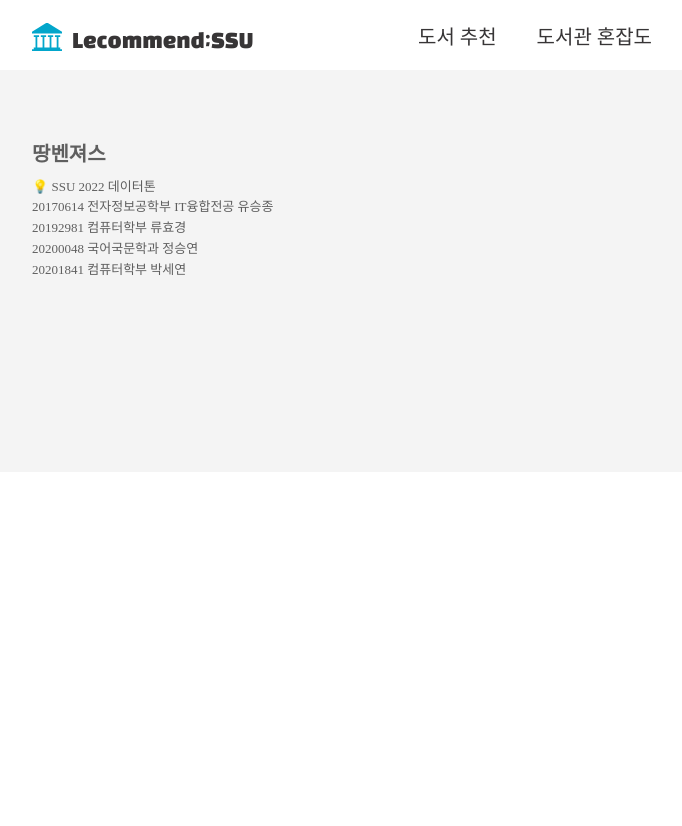
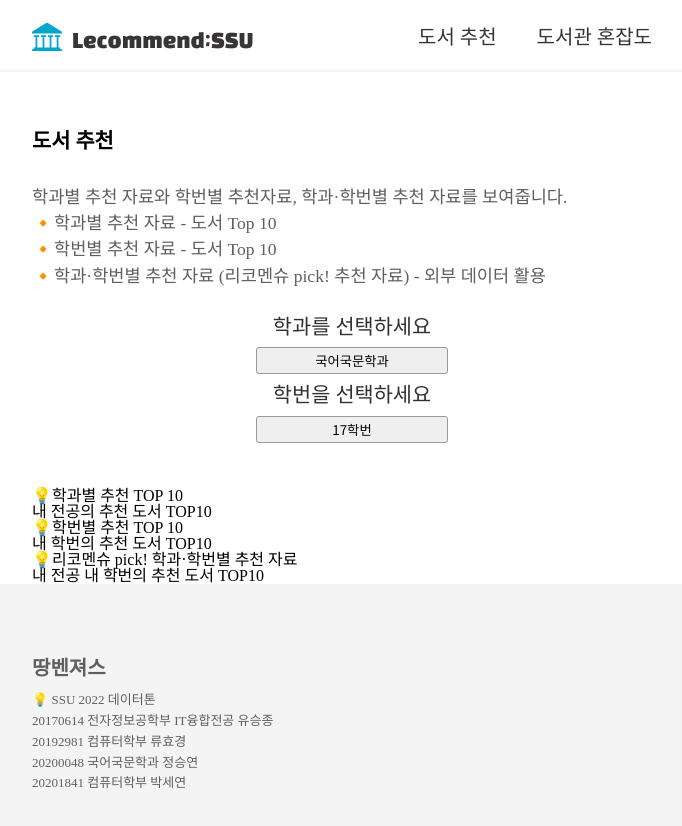
Before and after one commit to seyxxn/lecommendSSU, a React (Create React App) app in the folder lecommend-ssu/: page /recommend in a window 1280 px wide. Shown: the top 826 px of the page, without its empty margins (288-970 px from the left). Before the commit the page ends 800 px from the top, so only its background shows below. Built offline with nearby package versions, Linux system fonts and the light colour scheme.

Commit message:
추천 도서 서비스 페이지

```diff
--- a/lecommend-ssu/src/App.css
+++ b/lecommend-ssu/src/App.css
@@ -392,6 +392,22 @@ BUTTON
   margin: 10px;
 }
 
+/* 셀렉트 박스 */
+select {
+  width: 15vw;
+  padding: 5px;
+  margin: 5px;
+  border: 1px solid #999;
+  border-radius: 3px;
+  -webkit-appearance: none;
+  -moz-appearance: none;
+  appearance: none;
+  text-align: center;
+}
+select::-ms-expand {
+  display: none;
+}
+
 /* 화면 축소 */
 @media screen and (max-width: 1030px) {
   .icon {
--- /dev/null
+++ b/lecommend-ssu/src/asserts/recommendList.jsx
@@ -0,0 +1,40 @@
+export const majorList = [
+  "국어국문학과",
+  "컴퓨터학부",
+  "전자정보공학부 IT융합전공",
+];
+
+export const gradeList = ["17학번", "18학번", "19학번", "20학번"];
+
+// 학과별 추천 리스트
+export const byMajorList = [
+  {
+    major: "국어국문학과",
+    bookList: ["국문추천1위", "국문2위", "국문3위"],
+  },
+  {
+    major: "컴퓨터학부",
+    bookList: ["컴추천1위", "컴추천2위", "컴추천3위"],
+  },
+  {
+    major: "전자정보공학부 IT융합전공",
+    bookList: ["전전공1위", "전전공2위", "전전공3위"],
+  },
+];
+
+// 학번별 추천 리스트
+export const byGradeList = [
+  { grade: "17학번", bookList: ["17-1위", "17-2위", "17-3위"] },
+  { grade: "18학번", bookList: ["18-1위", "18-2위", "18-3위"] },
+  { grade: "19학번", bookList: ["19-1위", "19-2위", "19-3위"] },
+  { grade: "20학번", bookList: ["20-1위", "20-2위", "20-3위"] },
+];
+
+// 외부데이터 활용한
+export const byMajorAndGradeList = [
+  {
+    major: "국어국문학과",
+    grade: "17학번",
+    bookList: ["리코멘슈픽1", "리코멘슈픽2", "리코멘슈픽3", "리코멘슈픽4"],
+  },
+];
--- a/lecommend-ssu/src/pages/Recommend.jsx
+++ b/lecommend-ssu/src/pages/Recommend.jsx
@@ -1,6 +1,101 @@
-import React from "react";
+import React, { useState } from "react";
+import {
+  majorList,
+  gradeList,
+  byMajorList,
+  byGradeList,
+  byMajorAndGradeList,
+} from "../asserts/recommendList";
 
 function Recommend() {
-  return <></>;
+  const [selectedMajor, setSelectedMajor] = useState("내 전공");
+  const [selectedGrade, setSelectedGrade] = useState("내 학번");
+
+  const handleMajorClick = (item) => {
+    setSelectedMajor(item);
+  };
+
+  const handleGradeClick = (item) => {
+    setSelectedGrade(item);
+  };
+  return (
+    <div className="main">
+      <div className="intro">도서 추천</div>
+      <div className="subIntro">
+        학과별 추천 자료와 학번별 추천자료, 학과·학번별 추천 자료를 보여줍니다.
+        <br></br>
+        🔸학과별 추천 자료 - 도서 Top 10<br></br>
+        🔸학번별 추천 자료 - 도서 Top 10<br></br>
+        🔸학과·학번별 추천 자료 (리코멘슈 pick! 추천 자료) - 외부 데이터 활용
+        <br></br>
+      </div>
+      <div className="content">
+        <div className="content-title">
+          학과를 선택하세요<br></br>
+          <select
+            value={selectedMajor}
+            onChange={(item) => handleMajorClick(item.target.value)}
+          >
+            {majorList.map((item) => (
+              <option>{item}</option>
+            ))}
+          </select>
+        </div>
+        <div className="content-title">
+          학번을 선택하세요<br></br>
+          <select
+            value={selectedGrade}
+            onChange={(item) => handleGradeClick(item.target.value)}
+          >
+            {gradeList.map((item) => (
+              <option>{item}</option>
+            ))}
+          </select>
+        </div>
+      </div>
+      💡학과별 추천 TOP 10
+      <div className="recommend">
+        {selectedMajor}의 추천 도서 TOP10 <br></br>
+        {byMajorList
+          .filter((item) => item.major === selectedMajor)
+          .map((item) => (
+            <span>
+              {item.bookList.map((bookName) => (
+                <div>{bookName}</div>
+              ))}
+            </span>
+          ))}
+      </div>
+      💡학번별 추천 TOP 10
+      <div className="recommend">
+        {selectedGrade}의 추천 도서 TOP10 <br></br>
+        {byGradeList
+          .filter((item) => item.grade === selectedGrade)
+          .map((item) => (
+            <span>
+              {item.bookList.map((bookName) => (
+                <div>{bookName}</div>
+              ))}
+            </span>
+          ))}
+      </div>
+      💡리코멘슈 pick! 학과·학번별 추천 자료
+      <div className="recommend">
+        {selectedMajor} {selectedGrade}의 추천 도서 TOP10 <br></br>
+        {byMajorAndGradeList
+          .filter(
+            (item) =>
+              item.grade === selectedGrade && item.major === selectedMajor
+          )
+          .map((item) => (
+            <span>
+              {item.bookList.map((bookName) => (
+                <div>{bookName}</div>
+              ))}
+            </span>
+          ))}
+      </div>
+    </div>
+  );
 }
 export default Recommend;
```
